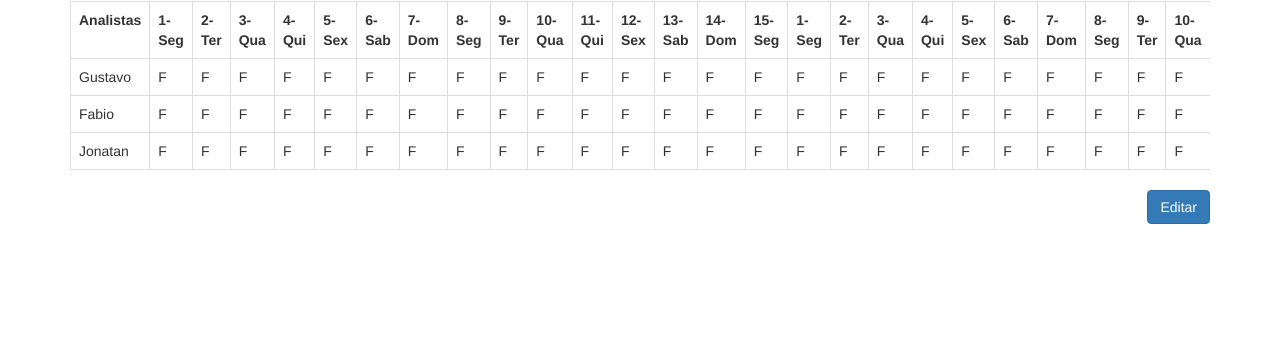
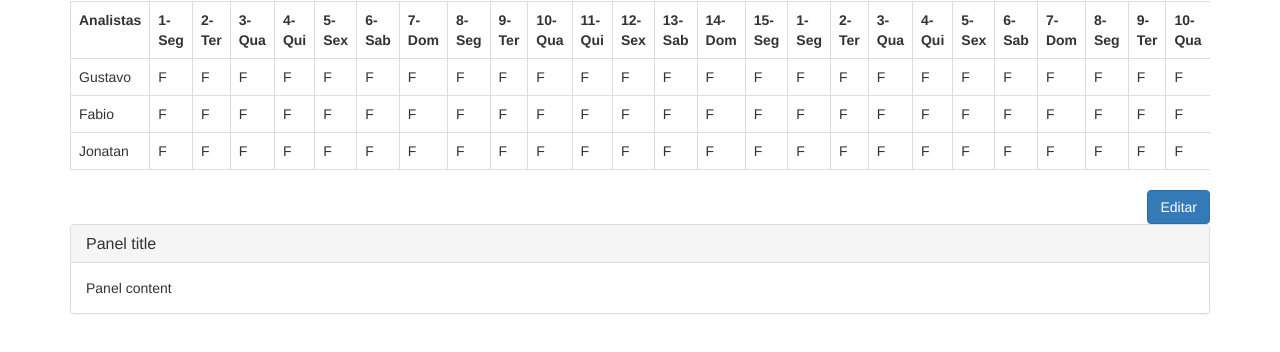
Before and after one commit to gustavoscheffer/aprendizadoBootstrap, a plain HTML site: page topCasaFina/table.html in a window 1280 px wide. Shown: the part 174-526 px from the top of the page. Drawn offline with Linux system fonts and the light colour scheme.

Commit message:
Escala Core em Andamento...

```diff
--- a/topCasaFina/table.html
+++ b/topCasaFina/table.html
@@ -3,6 +3,7 @@
     <head>
         <link rel="stylesheet" type="text/css" href="assets/js/bootstrap/css/bootstrap.min.css">
         <link rel="stylesheet" type="text/css" href="assets/js/bootstrap/css/estilo_table.css">
+        <meta name="viewport" content="width=device-width, initial-scale=1">
     </head>
     <body>
 
@@ -20,7 +21,7 @@
                 <li role="presentation"><a href="#">Março</a></li>
             </ul>
         </div>
-        <div class="container">
+        <section class="container">
             <div class="edicao">
                 <h2>Janeiro</h2>
             </div>
@@ -168,6 +169,16 @@
             <div class="pull-right">
                 <button type="button" class="btn btn-primary">Editar</button>
             </div>
+        </section>
+        <section class="container">
+            <div class="panel panel-default">
+              <div class="panel-heading">
+                <h3 class="panel-title">Panel title</h3>
+            </div>
+            <div class="panel-body">
+                Panel content
+            </div>
         </div>
-    </body>
+    </section>
+</body>
 </html>
```
